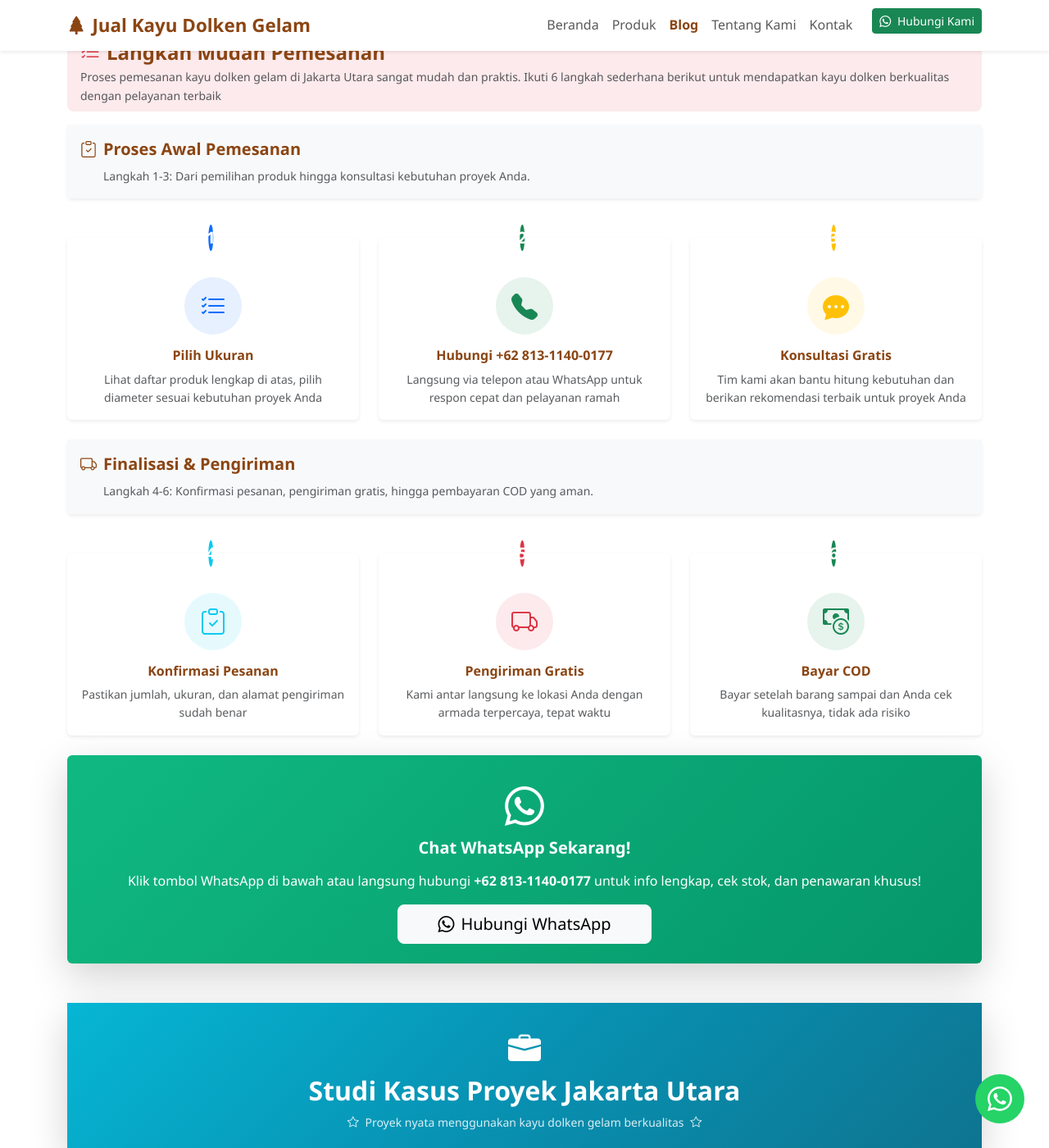
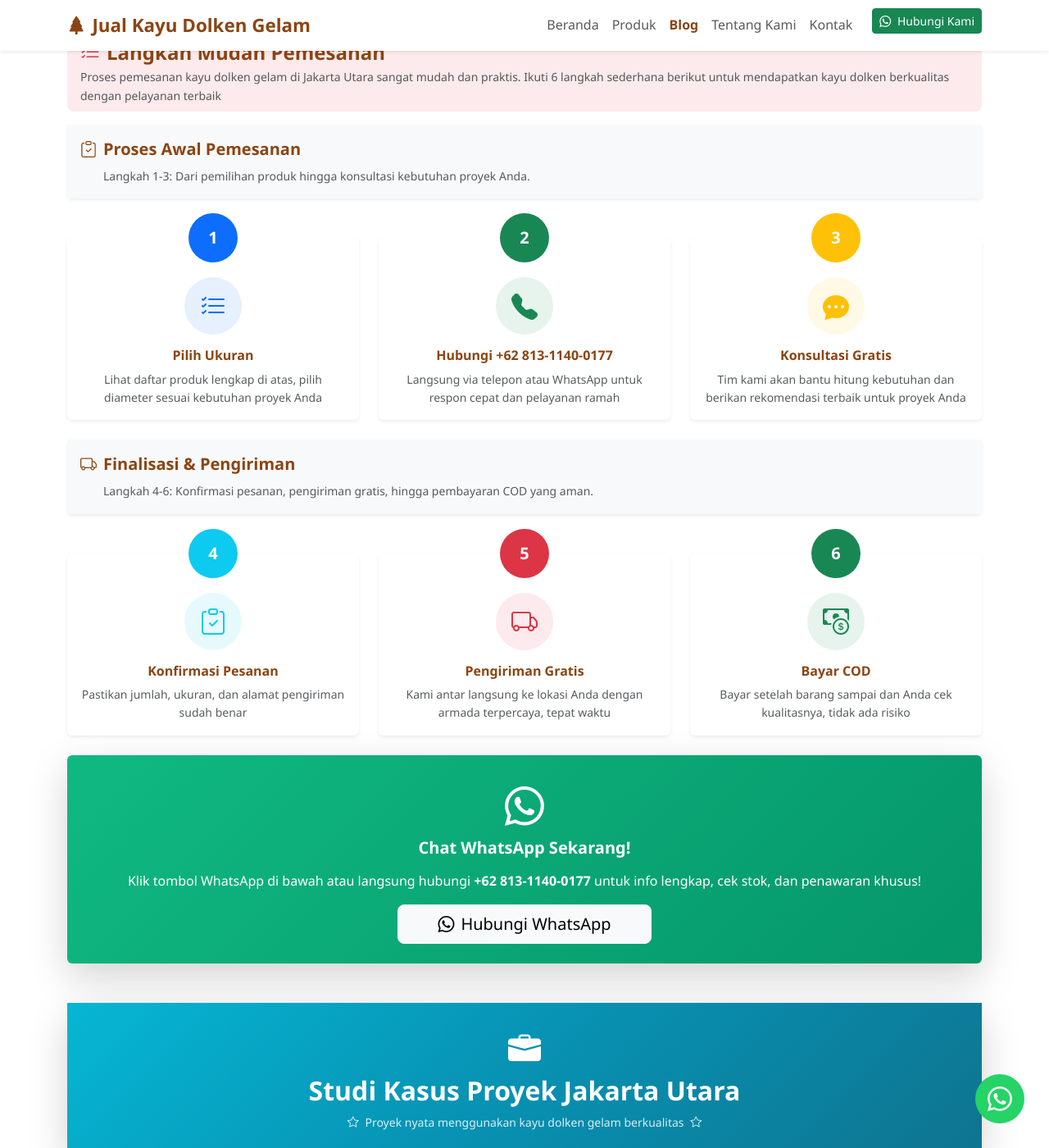
Before and after one commit to jualkayudolkengelam/jualkayudolkengelam.github.io, a Jekyll site: the page built from _post_with_product/2025-11-15-jual-kayu-dolken-jakarta-utara.md, in a window 1280 px wide and 1400 px high, scrolled down 5867 px. Shown: the whole window at 82% size. Built offline with Jekyll 4.4.1, drawn with Linux system fonts in a browser that asks for light colours.

Commit message:
fix: Fix oval circle icons to perfect round circles
- Add custom circle icon utility classes (sm, md, lg, xl) to _utilities.scss
- Replace w-50 h-50 with circle-icon-md in order process steps (6 circles)
- Replace w-50 h-50 with tip-icon-circle in testimonial avatars
- Replace w-50 h-50 with tip-icon-circle in FAQ icons (3 sections)
- All circles now have fixed width=height with min-width/min-height
- Ensures perfect round circles across all devices and screen sizes

🤖 Generated with [Claude Code](https://claude.com/claude-code)

Co-Authored-By: Claude <noreply@anthropic.com>

```diff
--- a/_includes/block--cara-pemesanan-kayu-dolken.html
+++ b/_includes/block--cara-pemesanan-kayu-dolken.html
@@ -93,7 +93,7 @@
       <div class="card border-0 shadow-sm h-100 hover-lift">
         <div class="card-body text-center position-relative">
           <div class="position-absolute top-0 start-50 translate-middle">
-            <div class="bg-primary text-white rounded-circle d-flex align-items-center justify-content-center fw-bold w-50 h-50 fs-1-25rem">
+            <div class="bg-primary text-white rounded-circle d-flex align-items-center justify-content-center fw-bold circle-icon-md fs-1-25rem">
               1
             </div>
           </div>
@@ -112,7 +112,7 @@
       <div class="card border-0 shadow-sm h-100 hover-lift">
         <div class="card-body text-center position-relative">
           <div class="position-absolute top-0 start-50 translate-middle">
-            <div class="bg-success text-white rounded-circle d-flex align-items-center justify-content-center fw-bold w-50 h-50 fs-1-25rem">
+            <div class="bg-success text-white rounded-circle d-flex align-items-center justify-content-center fw-bold circle-icon-md fs-1-25rem">
               2
             </div>
           </div>
@@ -131,7 +131,7 @@
       <div class="card border-0 shadow-sm h-100 hover-lift">
         <div class="card-body text-center position-relative">
           <div class="position-absolute top-0 start-50 translate-middle">
-            <div class="bg-warning text-white rounded-circle d-flex align-items-center justify-content-center fw-bold w-50 h-50 fs-1-25rem">
+            <div class="bg-warning text-white rounded-circle d-flex align-items-center justify-content-center fw-bold circle-icon-md fs-1-25rem">
               3
             </div>
           </div>
@@ -161,7 +161,7 @@
       <div class="card border-0 shadow-sm h-100 hover-lift">
         <div class="card-body text-center position-relative">
           <div class="position-absolute top-0 start-50 translate-middle">
-            <div class="bg-info text-white rounded-circle d-flex align-items-center justify-content-center fw-bold w-50 h-50 fs-1-25rem">
+            <div class="bg-info text-white rounded-circle d-flex align-items-center justify-content-center fw-bold circle-icon-md fs-1-25rem">
               4
             </div>
           </div>
@@ -180,7 +180,7 @@
       <div class="card border-0 shadow-sm h-100 hover-lift">
         <div class="card-body text-center position-relative">
           <div class="position-absolute top-0 start-50 translate-middle">
-            <div class="bg-danger text-white rounded-circle d-flex align-items-center justify-content-center fw-bold w-50 h-50 fs-1-25rem">
+            <div class="bg-danger text-white rounded-circle d-flex align-items-center justify-content-center fw-bold circle-icon-md fs-1-25rem">
               5
             </div>
           </div>
@@ -199,7 +199,7 @@
       <div class="card border-0 shadow-sm h-100 hover-lift">
         <div class="card-body text-center position-relative">
           <div class="position-absolute top-0 start-50 translate-middle">
-            <div class="bg-success text-white rounded-circle d-flex align-items-center justify-content-center fw-bold w-50 h-50 fs-1-25rem">
+            <div class="bg-success text-white rounded-circle d-flex align-items-center justify-content-center fw-bold circle-icon-md fs-1-25rem">
               6
             </div>
           </div>
--- a/_includes/block--faq-kayu-dolken.html
+++ b/_includes/block--faq-kayu-dolken.html
@@ -90,7 +90,7 @@
         <div class="card border-0 shadow-sm hover-lift">
           <div class="card-body">
             <div class="d-flex align-items-start">
-              <div class="bg-primary bg-opacity-10 rounded-circle d-flex align-items-center justify-content-center me-3 w-50 h-50" style="min-width: 50px;">
+              <div class="bg-primary bg-opacity-10 rounded-circle d-flex align-items-center justify-content-center me-3 tip-icon-circle">
                 <i class="bi {{ faq.icon | default: 'bi-question-circle' }} text-primary fs-1-5rem"></i>
               </div>
               <div class="flex-grow-1">
@@ -125,7 +125,7 @@
         <div class="card border-0 shadow-sm hover-lift">
           <div class="card-body">
             <div class="d-flex align-items-start">
-              <div class="bg-success bg-opacity-10 rounded-circle d-flex align-items-center justify-content-center me-3 w-50 h-50" style="min-width: 50px;">
+              <div class="bg-success bg-opacity-10 rounded-circle d-flex align-items-center justify-content-center me-3 tip-icon-circle">
                 <i class="bi {{ faq.icon | default: 'bi-box-seam' }} text-success fs-1-5rem"></i>
               </div>
               <div class="flex-grow-1">
@@ -160,7 +160,7 @@
         <div class="card border-0 shadow-sm hover-lift">
           <div class="card-body">
             <div class="d-flex align-items-start">
-              <div class="bg-warning bg-opacity-10 rounded-circle d-flex align-items-center justify-content-center me-3 w-50 h-50" style="min-width: 50px;">
+              <div class="bg-warning bg-opacity-10 rounded-circle d-flex align-items-center justify-content-center me-3 tip-icon-circle">
                 <i class="bi {{ faq.icon | default: 'bi-truck' }} text-warning fs-1-5rem"></i>
               </div>
               <div class="flex-grow-1">
--- a/_includes/block--testimoni-pelanggan.html
+++ b/_includes/block--testimoni-pelanggan.html
@@ -94,7 +94,7 @@
         <div class="card border-0 shadow-sm h-100 hover-lift">
           <div class="card-body">
             <div class="d-flex mb-3">
-              <div class="bg-{{ testi.warna | default: 'primary' }} bg-opacity-10 rounded-circle d-flex align-items-center justify-content-center me-3 w-50 h-50" style="min-width: 50px;">
+              <div class="bg-{{ testi.warna | default: 'primary' }} bg-opacity-10 rounded-circle d-flex align-items-center justify-content-center me-3 tip-icon-circle">
                 <i class="bi bi-person-fill text-{{ testi.warna | default: 'primary' }} fs-1-5rem"></i>
               </div>
               <div class="flex-grow-1">
@@ -142,7 +142,7 @@
         <div class="card border-0 shadow-sm h-100 hover-lift">
           <div class="card-body">
             <div class="d-flex mb-3">
-              <div class="bg-{{ testi.warna | default: 'warning' }} bg-opacity-10 rounded-circle d-flex align-items-center justify-content-center me-3 w-50 h-50" style="min-width: 50px;">
+              <div class="bg-{{ testi.warna | default: 'warning' }} bg-opacity-10 rounded-circle d-flex align-items-center justify-content-center me-3 tip-icon-circle">
                 <i class="bi bi-person-fill text-{{ testi.warna | default: 'warning' }} fs-1-5rem"></i>
               </div>
               <div class="flex-grow-1">
--- a/assets/css/_utilities.scss
+++ b/assets/css/_utilities.scss
@@ -227,6 +227,35 @@
   min-width: 50px;
 }
 
+/* Circle Icon Utilities - Perfect Circles with Fixed Sizes */
+.circle-icon-sm {
+  width: 40px;
+  height: 40px;
+  min-width: 40px;
+  min-height: 40px;
+}
+
+.circle-icon-md {
+  width: 60px;
+  height: 60px;
+  min-width: 60px;
+  min-height: 60px;
+}
+
+.circle-icon-lg {
+  width: 80px;
+  height: 80px;
+  min-width: 80px;
+  min-height: 80px;
+}
+
+.circle-icon-xl {
+  width: 100px;
+  height: 100px;
+  min-width: 100px;
+  min-height: 100px;
+}
+
 /* Comparison Table */
 .comparison-table {
   th {
```
